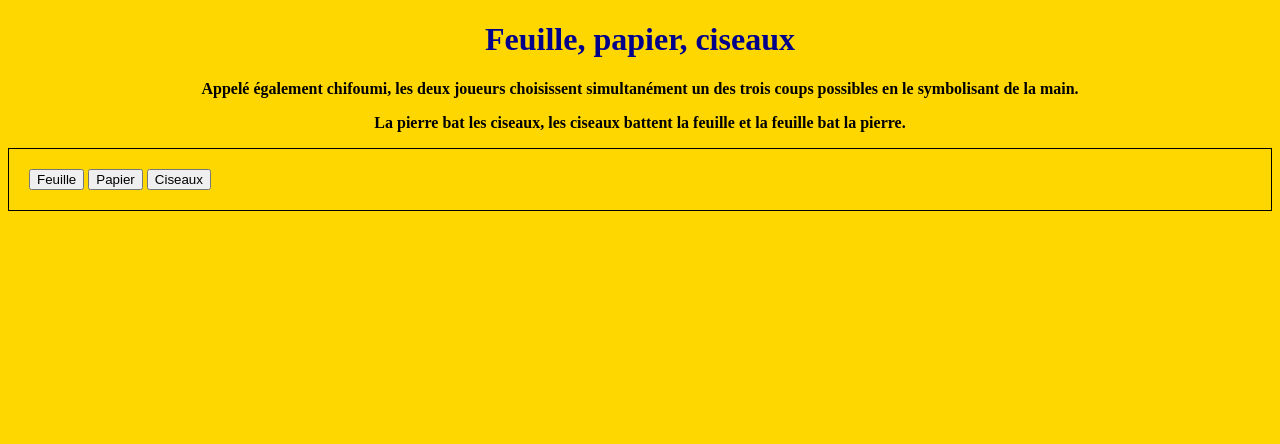
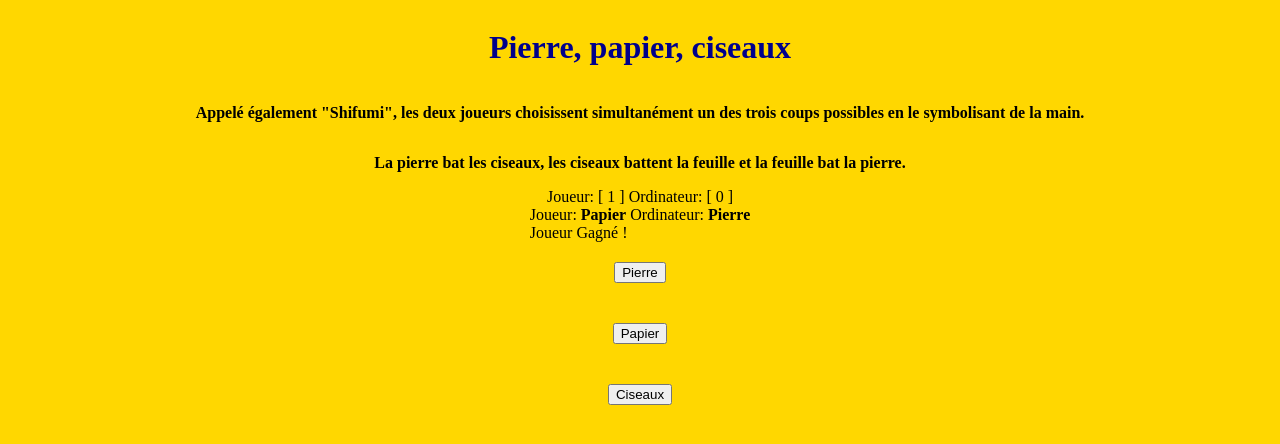
Before and after one commit to bernard-rodolphe/bernard-rodolphe, a plain HTML site: page index.html in a window 1280 px wide. Both pictures are taken after a click on the button "Papier". Drawn offline with Linux system fonts and the light colour scheme.

Commit message:
Ajout fonctionnalité jeu

```diff
--- a/css/style.css
+++ b/css/style.css
@@ -5,6 +5,11 @@ h1{
 
 body{
     background-color: gold;
+    display: flex;
+    flex-direction: column;
+    justify-content: center;
+    align-items: center;
+    align-content: center;
 }
 
 p{
@@ -15,8 +20,20 @@ p{
 #game{
  border: 1px solid black;
  padding: 20px;
+ display: flex;
+ align-items: center;
+ justify-content: center;
 }
 
 button{
     cursor: pointer;
+    margin: 20px;
 }
+
+.resultat {
+    border : solid black 1px;
+    height : 50px;
+    text-align : center;
+    font-weight: bold;
+    padding : 10px;
+  }
--- a/index.html
+++ b/index.html
@@ -10,15 +10,105 @@
     <title>Petit jeu</title>
 </head>
 <body>
-    <h1> Feuille, papier, ciseaux</h1>
+    <h1> Pierre, papier, ciseaux</h1>
 
-    <p><strong> Appelé également chifoumi, les deux joueurs choisissent simultanément un des trois coups possibles en le symbolisant de la main.</strong> </p>
+    <p><strong> Appelé également "Shifumi", les deux joueurs choisissent simultanément un des trois coups possibles en le symbolisant de la main.</strong> </p>
     <p><strong> La pierre bat les ciseaux, les ciseaux battent la feuille et la feuille bat la pierre.</strong></p>
+    <div class='score'>
 
-    <div id="game">
-        <button class="feuille">Feuille</button>
-        <button class="papier">Papier</button>
-        <button class="ciseaux">Ciseaux</button>
     </div>
+    <div class='message'>
+
+    </div>
+        <button>Pierre</button>
+        <button>Papier</button>
+        <button>Ciseaux</button>
+        <script>
+            const message = document.querySelector('.message');
+            const score = document.querySelector('.score');
+            const buttons = document.querySelectorAll('button');
+            const winnerScores = [0,0];
+
+            //add event listeners to buttons
+            for ( let i = 0 ; i < buttons.length ; i++){
+                buttons[i].addEventListener('click', playGame);
+            }
+
+            function playGame(e){
+                //setup player's selection
+                let playerSelection = e.target.innerText;
+                //setup a random number to select for computer
+                //selects a number between 0 and 1 (1 not-inclusive)
+                let computerSelection = Math.random();
+
+                //if computerSelection is less than .34, computer selects Rock
+                if (computerSelection < .34){
+                    computerSelection = 'Pierre';
+                } else if (computerSelection <= .67){
+                    computerSelection = 'Papier';
+                } else {
+                    computerSelection = 'Ciseaux';
+                }
+
+                //setup a function to compare winners and return result
+                let result = checkWinner(playerSelection, computerSelection);
+
+                //output scores to the DOM
+                if (result === 'Joueur'){
+                    result += ' Gagné !';
+                    //update score
+                    winnerScores[0]++;
+                }
+
+                if (result === 'Ordinateur'){
+                    result += ' Gagné !';
+                    winnerScores[1]++;
+                }
+
+                if (result === 'Egalité'){
+                    result += '.Revanche ?'
+                }
+
+                //output score into Score DIV
+                score.innerHTML = 'Joueur: [ ' + winnerScores[0]+ ' ] Ordinateur: [ ' + winnerScores[1] + ' ]';
+
+                //output player and computer's selections
+                messenger('Joueur: <strong>' + playerSelection + '</strong> Ordinateur: <strong>' + computerSelection + '</strong><br>' + result);
+            }
+
+            function messenger(selectionMessage){
+                message.innerHTML = selectionMessage;
+            }
+
+            function checkWinner(player, computer){
+                if (player === computer){
+                    return 'Egalité';
+                }
+
+                if (player === 'Pierre'){
+                    if(computer === 'Papier'){
+                        return 'Ordinateur';
+                    } else {
+                        return 'Joueur';
+                    }
+                }
+
+                if (player === 'Papier'){
+                    if (computer === 'Ciseaux'){
+                        return 'Ordinateur';
+                    } else {
+                        return 'Joueur';
+                    }
+                }
+
+                if (player === 'Ciseaux'){
+                    if (computer === 'Pierre'){
+                        return 'Ordinateur';
+                    } else {
+                        return 'Joueur';
+                    }
+                }
+            }
+        </script>
 </body>
 </html>
```
